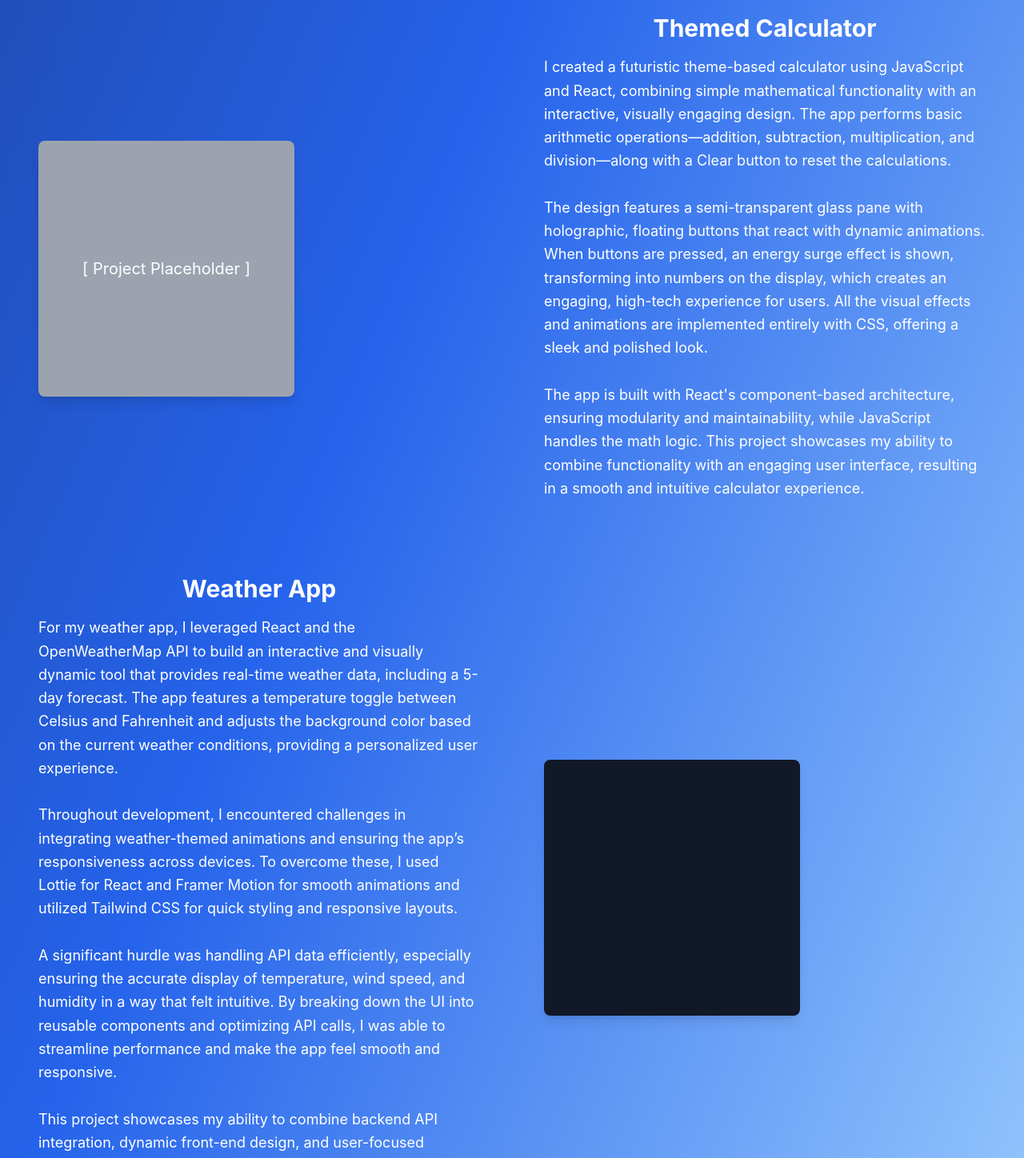
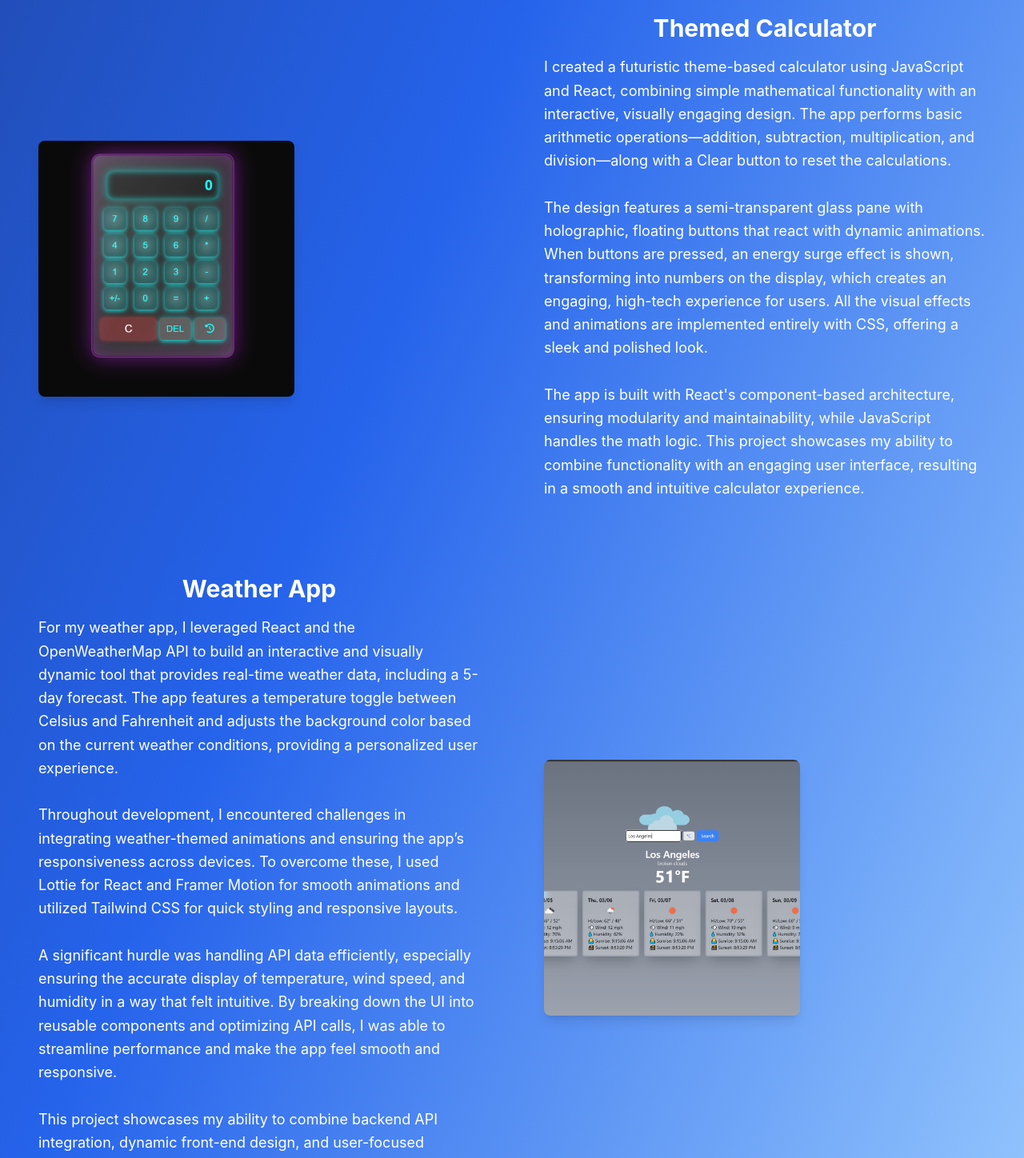
Before and after one commit to DevGameAlias/my-portfolio, a React (Create React App) app: page /portfolio in a window 1280 px wide. Shown: the part 1611-3059 px from the top of the page at 80% size. Built offline with nearby package versions, Linux system fonts and the light colour scheme; no server answers.

Commit message:
embed calculator and weatherapp into portfolio page

```diff
--- a/src/pages/Portfolio.js
+++ b/src/pages/Portfolio.js
@@ -8,6 +8,8 @@ import blogCreation from "../assets/Blogcreation.png";
 import blogComment from "../assets/Blogcomment.png";
 import blogHomepage from "../assets/BlogHomepage.png";
 import emailSign from "../assets/emailsignup.png";
+import calculator from "../assets/calculatorImg.png"; // Calculator Image
+import weatherApp from "../assets/Weather-app.png"; // Weather App Image
 import "../styles/carousel.css"; // Import custom carousel styles
 import portfolioSeo from "../assets/PortfolioSEO.png"; // SEO Image
 
@@ -158,9 +160,9 @@ const Portfolio = () => {
 
         {/* Upcoming Project Placeholder - Image Left, Text Right */}
         <div className="grid grid-cols-1 md:grid-cols-2 gap-20 items-center">
-          <div className="w-80 h-80 bg-gray-400 flex items-center justify-center rounded-lg shadow-lg">
-            <span className="text-white text-xl">[ Project Placeholder ]</span>
-          </div>
+          <a href="https://devgamealias.github.io/themed-calculator/" target="_blank" rel="noopener noreferrer" className="w-80 h-80 flex items-center justify-center rounded-lg shadow-lg">
+            <img src={calculator} alt="Themed Calculator" className="object-cover rounded-lg w-full h-full" />
+          </a>
           <div className="text-white text-lg leading-relaxed text-left">
             <h2 className="text-3xl font-bold mb-4 text-center">Themed Calculator</h2>
             <p>
@@ -205,9 +207,9 @@ const Portfolio = () => {
           </div>
 
           {/* Live Weather App Preview */}
-          <div className="w-80 h-80 bg-gray-900 flex items-center justify-center rounded-lg shadow-lg">
-            <iframe src="[LIVE_WEATHER_APP_URL]" title="Weather App" className="w-full h-full rounded-lg" />
-          </div>
+          <a href="https://devgamealias.github.io/weather-app/" target="_blank" rel="noopener noreferrer" className="w-80 h-80 flex items-center justify-center rounded-lg shadow-lg">
+            <img src={weatherApp} alt="Weather App" className="object-cover rounded-lg w-full h-full" />
+          </a>
         </div>
       </div>
 
```
Also changed, not shown: src/assets/Weather-app.png (added), src/assets/calculatorImg.png (added).
